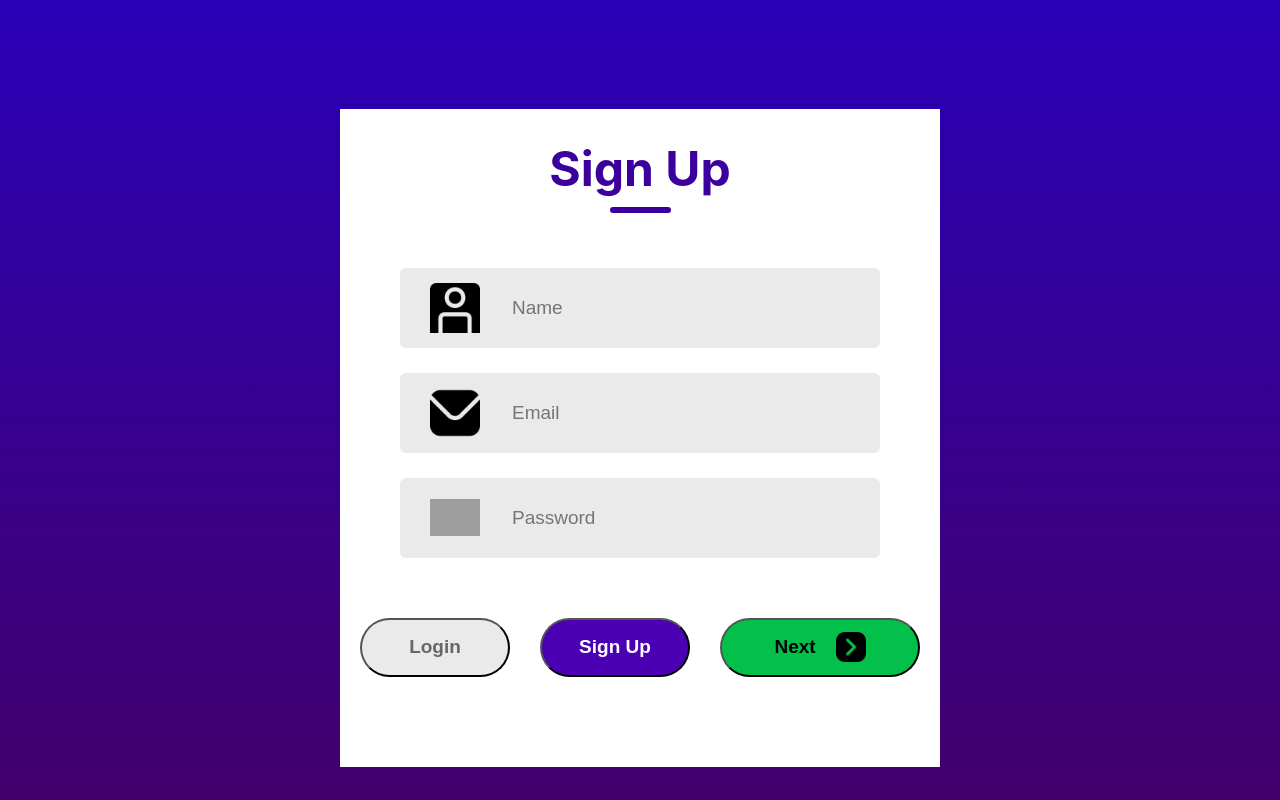
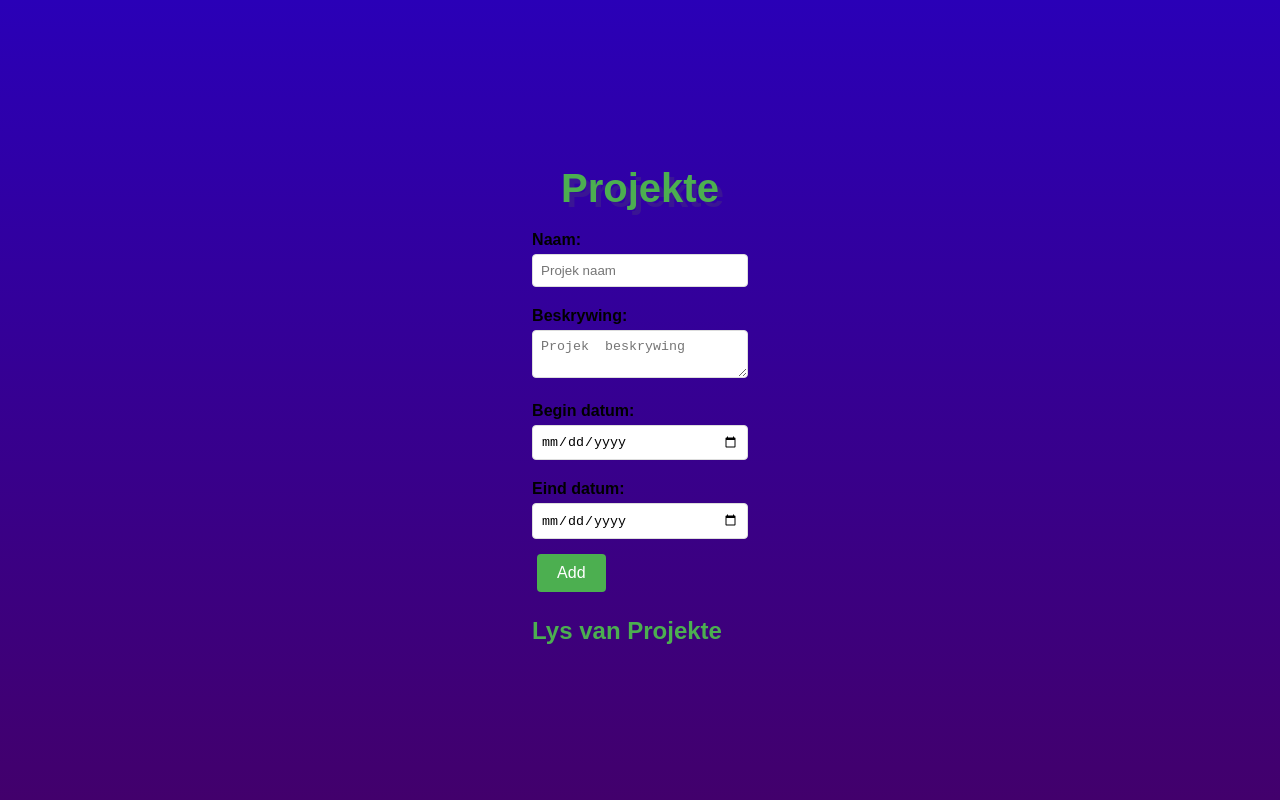
Before and after one commit to Phillip-van-Staden/NGPRO_Projek, a React (Create React App) app in the folder projek/: page / in a window 1280 px wide. Built offline with nearby package versions, Linux system fonts and the light colour scheme; grey boxes are pictures that could not be loaded.

Commit message:
Projekbestuur

```diff
--- a/projek/src/App.js
+++ b/projek/src/App.js
@@ -1,14 +1,16 @@
 import './App.css';
 import Samewerking from './Pages/Samewerking';
 import LoginSignup from './Pages/Login';
+import ProjekBestuur from './Pages/Projekbestuur';
 
 function App() {
   return (
    <>
     <>
-      {/* <Samewerking></Samewerking> */}
+      {/* <Samewerking/> */}
+      <ProjekBestuur/>
     </>
-    <div className="login"><LoginSignup /></div>
+    {/* <div className="login"><LoginSignup /></div> */}
    </>
   );
 }
--- a/projek/src/Pages/Projekbestuur.js
+++ b/projek/src/Pages/Projekbestuur.js
@@ -0,0 +1,76 @@
+import './Styles/Projek.module.css';
+import React,{useState} from 'react';
+function ProjekBestuur(){
+    const [projekte,setProjekte]=useState([]);
+    const [name,setName]=useState("");
+    const [desc,setDesc]=useState("");
+    const [start,setStart]=useState("");
+    const [end,setEnd]=useState("");
+    const [editingIndex, setEditingIndex] = useState(null);
+    function handleNaamChange(event){
+        setName(event.target.value);
+    }
+    function handleDescriptionChange(event){
+        setDesc(event.target.value);
+    }
+    function handleStartChange(event){
+        setStart(event.target.value);
+    }
+    function handleEndChange(event){
+        setEnd(event.target.value);
+    }
+    function addProjek(){
+        if (editingIndex !== null) {
+            const updatedProjekte = projekte.map((projek, index) =>
+                index === editingIndex ? { naam: name, beskruiwing: desc, begin: start, einde: end } : projek
+            );
+            setProjekte(updatedProjekte);
+            setEditingIndex(null);
+        } else {
+            const newProjek = { naam: name, beskruiwing: desc, begin: start, einde: end };
+            setProjekte(p => [...p, newProjek]);
+        }
+        setName("");
+        setDesc("");
+        setStart("");
+        setEnd("");
+    }
+    function editProjek(index){
+        const projekToEdit = projekte[index];
+        setName(projekToEdit.naam);
+        setDesc(projekToEdit.beskruiwing);
+        setStart(projekToEdit.begin);
+        setEnd(projekToEdit.einde);
+        setEditingIndex(index);
+    }
+    function deleteProjek(index){
+        setProjekte(p=>p.filter((_,i)=>i!==index));
+    }
+    return(
+       <div className='project'>
+            <h1 className='PHead'>Projekte</h1>
+            <label className='project' for="n">Naam: </label>
+            <input className='project' type='text' id='n' value={name} onChange={handleNaamChange} placeholder='Projek naam'/>
+            <label className='project' for="d">Beskrywing: </label>
+            <textarea className='project' type='text' id='d' value={desc} onChange={handleDescriptionChange} placeholder='Projek  beskrywing'></textarea>
+            <label className='project' for="s">Begin datum: </label>
+            <input className='project' type='date' id='s' value={start} onChange={handleStartChange} />
+            <label className='project' for="e">Eind datum: </label>
+            <input className='project' type='date' id='e' value={end} onChange={handleEndChange}  />
+            <button  className='project' onClick={addProjek}> {editingIndex !== null ? 'Update' : 'Add'}</button>
+
+            <h2 className='project'>Lys van Projekte</h2>
+            <ul className='project'>
+                {projekte.map((projekte,index)=>
+                <li className='project' key={index} >
+                    <h3 className='project'>{projekte.naam}</h3>
+                    <p className='project'>{projekte.beskruiwing}</p>
+                    <p className='project'>{projekte.begin} to {projekte.einde}</p>
+                    <button className='project' onClick={()=>editProjek(index)}>Edit</button>
+                    <button className='project' onClick={()=>deleteProjek(index)}>Delete</button>
+                    </li>)}
+            </ul>
+       </div>
+    );
+}
+export default ProjekBestuur
--- /dev/null
+++ b/projek/src/Pages/Styles/Projek.module.css
@@ -0,0 +1,92 @@
+h1[class="PHead"] {
+    text-shadow: 5px 5px hsla(0, 0%, 37%, 0.219);
+    text-align: center;
+    color: #4CAF50;
+    font-size: 2.5em;
+    margin-bottom: 20px;
+}
+div[class="project"] {
+    font-family: Arial, sans-serif;
+    padding: 20px;
+    max-width: 800px;
+    margin: 0 auto;
+}
+
+
+ul[class="project"] {
+    list-style-type: none;
+    padding: 0;
+}
+
+li[class="project"] {
+    background-color: #f9f9f9;
+    border: 1px solid #ddd;
+    border-radius: 8px;
+    box-shadow: 0 4px 8px rgba(0, 0, 0, 0.1);
+    padding: 20px;
+    margin: 10px 0;
+    transition: transform 0.2s, box-shadow 0.2s;
+}
+
+li[class="project"]:hover {
+    transform: translateY(-5px);
+    box-shadow: 0 8px 16px rgba(0, 0, 0, 0.2);
+}
+
+
+label[class="project"] {
+    display: block;
+    margin: 10px 0 5px;
+    font-weight: bold;
+}
+
+input[class="project"], textarea[class="project"] {
+    width: 100%;
+    padding: 8px;
+    border: 1px solid #ddd;
+    border-radius: 4px;
+    box-sizing: border-box;
+    margin-bottom: 10px;
+}
+
+textarea[class="project"] {
+    resize: vertical;
+}
+
+
+button[class="project"] {
+    background-color: #4CAF50;
+    color: white;
+    border: none;
+    border-radius: 4px;
+    padding: 10px 20px;
+    cursor: pointer;
+    margin: 5px;
+    font-size: 16px;
+}
+
+button[class="project"]:hover {
+    background-color: #45a049;
+}
+
+
+h1[class="project"] {
+    color: #333;
+    font-size: 2em;
+    margin-bottom: 20px;
+}
+
+h2[class="project"] {
+    color: #4CAF50;
+    font-size: 1.5em;
+    margin-bottom: 15px;
+}
+
+h3[class="project"] {
+    margin: 0 0 10px;
+    font-size: 1.2em;
+}
+
+p[class="project"] {
+    margin: 5px 0;
+}
--- a/projek/src/Pages/Styles/komunikasieStyle.module.css
+++ b/projek/src/Pages/Styles/komunikasieStyle.module.css
@@ -1,81 +1,131 @@
-div[class="kComunicate"]{
-    font-family: 'Arial', sans-serif;
-
-    margin: 0;
-    padding: 0;
-    box-sizing: border-box;
-    text-align: center;
+div[class="kComunicate"] {
+    font-family: Arial, sans-serif;
+    padding: 20px;
+    max-width: 1000px;
+    margin: 0 auto;
 }
 
-div[class="kBody"] ul{
-    border: 3px solid hsl(118, 98%, 49%);
-    background-color: rgba(75, 75, 75, 0.1);
-    border-radius: 10px;
-    box-shadow: 5px 5px 5px black;
-    padding: 20px;
-    margin: 10px auto;
+
+h2[class="KHead"] {
+    text-shadow: 5px 5px hsla(0, 0%, 37%, 0.219);
     text-align: center;
-    /* min-width: 250px; */
-    overflow-y: auto;
-
-  }
-div[class="kBody"] ul li{
-    list-style: none;
-    border: 1px solid hsla(118, 98%, 49%, 0.403);
-    background-color: hsl(120, 73%, 75%);
-    border-radius: 10px;
-    box-shadow: 5px 5px 5px black;
-    padding: 20px;
-    margin: 10px auto;
-    text-align: center;
-    text-wrap: wrap;
-    overflow-wrap: anywhere;
-    max-width: 300px;
+    color: #4CAF50;
+    font-size: 2.5em;
+    margin-bottom: 20px;
 }
 
-h2[class="KHead"]{
-    font-size: 4rem;
-    text-shadow: 5px 5px hsla(0, 0%, 23%, 0.374);
-    text-align: center;
+
+div[class="kBody"] {
+    display: flex;
+    justify-content: space-between;
+    gap: 20px;
 }
-input[class="KText"]{
-    font-size: 1.2rem;
+
+
+div[class="KChat"] {
+    flex: 2;
+    border: 1px solid #ddd;
+    border-radius: 8px;
     padding: 15px;
-    border: 2px solid hsla(0, 0%, 80%, 0.5);
-    border-radius: 5px;
-    color: hsla(0, 0%, 0%, 0.5);
+    background-color: #f4f4f4;
 }
-input[class="KInFile"]{
-    font-size: 1.2rem;
+
+div[class="KChat"] h3 {
+    color: #4CAF50;
+    font-size: 1.2em;
+    margin-bottom: 15px;
+}
+
+div[class="KChat"] ul {
+    list-style-type: none;
+    padding: 0;
+    margin-bottom: 15px;
+    max-height: 300px;
+    overflow-y: auto;
+}
+
+div[class="KChat"] li {
+    background-color: #fff;
+    border: 1px solid #ddd;
+    border-radius: 4px;
     padding: 10px;
-    border: 2px solid hsla(0, 0%, 80%, 0.5);
-    border-radius: 5px;
-    color: hsla(0, 0%, 0%, 0.5);
+    margin-bottom: 10px;
+}
 
+
+div[class="KFile"] {
+    flex: 1;
+    border: 1px solid #ddd;
+    border-radius: 8px;
+    padding: 15px;
+    background-color: #f4f4f4;
 }
+
+div[class="KFile"] h3 {
+    color: #4CAF50;
+    font-size: 1.2em;
+    margin-bottom: 15px;
+}
+
+div[class="KFile"] ul {
+    list-style-type: none;
+    padding: 0;
+    margin-bottom: 15px;
+    max-height: 300px;
+    overflow-y: auto;
+}
+
+div[class="KFile"] li {
+    background-color: #fff;
+    border: 1px solid #ddd;
+    border-radius: 4px;
+    padding: 10px;
+    margin-bottom: 10px;
+}
+
+
+input[class="KText"] {
+    width: calc(100% - 22px);
+    padding: 10px;
+    border: 1px solid #ddd;
+    border-radius: 4px;
+    margin-bottom: 10px;
+    box-sizing: border-box;
+}
+
 button[class="KButton"]{
-    font-size: 1.2rem;
-    font-weight: bold;
-    padding: 15px 20px;
-    background-color: rgb(1, 35, 5);
+    background-color: #4CAF50;
     color: white;
     border: none;
-    border-radius: 5px;
+    border-radius: 4px;
+    padding: 10px 20px;
     cursor: pointer;
+    font-size: 16px;
+}
 
+button[class="KButton"]:hover {
+    background-color: #45a049;
 }
-button[id="terug"]{
-    margin-top: 100px;
+
+
+input[class="KInFile"] {
+    width: 100%;
+    padding: 10px;
+    margin-bottom: 10px;
 }
-div[class="kBody"]{
-    display: flex;
-    margin: 10px;
+
+
+button[id="terug"] {
+    background-color: #f44336;
+    color: white;
+    border: none;
+    border-radius: 4px;
+    padding: 10px 20px;
+    cursor: pointer;
+    font-size: 16px;
+    margin-top: 20px;
 }
-div[class="KFile"]{
-    margin: 10px;
-    flex:1;
+
+button[id="terug"]:hover {
+    background-color: #e53935;
 }
-div[class="KChat"]{
-    margin: 10px;
-    flex: 2;
-}
```
